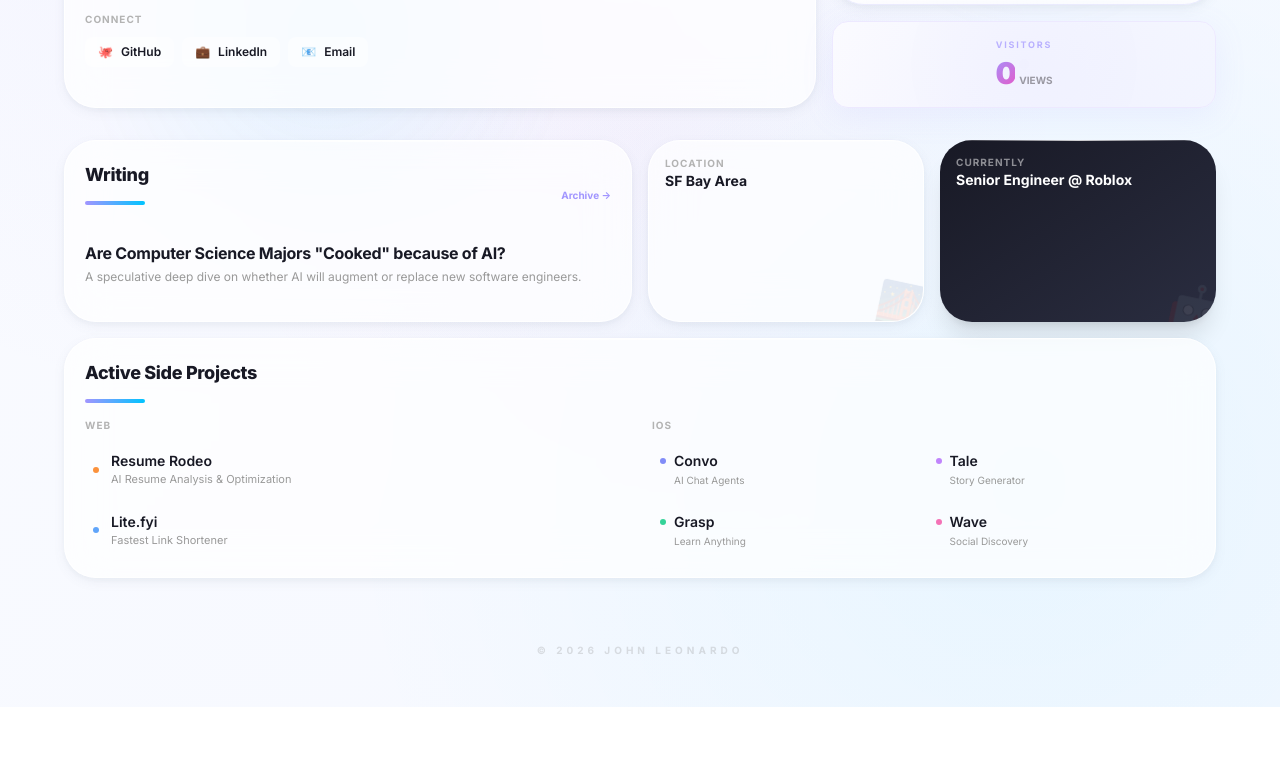
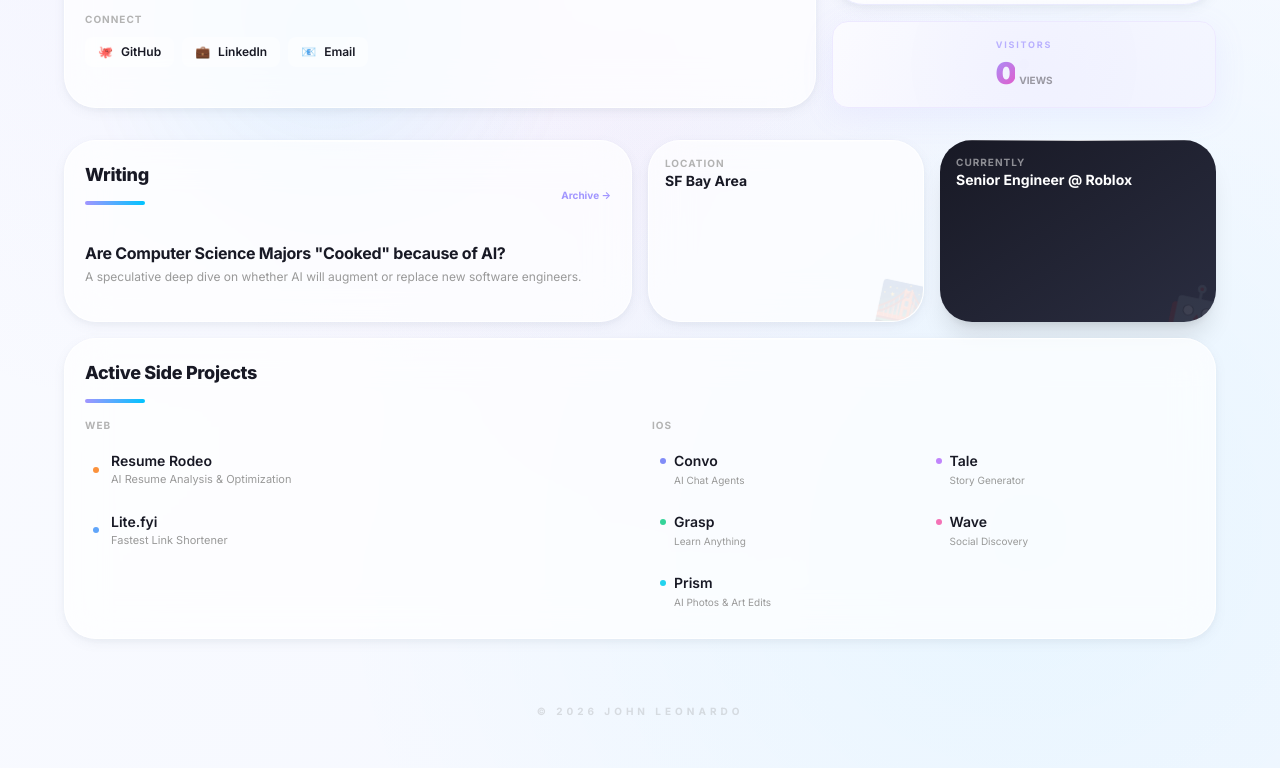
Before and after one commit to jdleo/jdleo-me-latest, a Next.js app: page / in a window 1280 px wide. Shown: the part 422-1190 px from the top of the page. Before the commit the page ends 1129 px from the top, so only its background shows below. Built offline with nearby package versions, Linux system fonts and the light colour scheme; no server answers; the database is empty.

Commit message:
feat: add Prism app to projects list

```diff
--- a/src/app/page.tsx
+++ b/src/app/page.tsx
@@ -244,6 +244,7 @@ export default function Home() {
                                                 { name: 'Tale', desc: 'Story Generator', url: 'https://apps.apple.com/us/app/tale-ai-story-generator/id6753922553?ref=jdleo.me', color: 'bg-purple-400' },
                                                 { name: 'Grasp', desc: 'Learn Anything', url: 'https://apps.apple.com/us/app/grasp-learn-anything-with-ai/id6754008830?ref=jdleo.me', color: 'bg-emerald-400' },
                                                 { name: 'Wave', desc: 'Social Discovery', url: 'https://apps.apple.com/us/app/wave-meet-friends-chat/id6754500401?ref=jdleo.me', color: 'bg-pink-400' },
+                                                { name: 'Prism', desc: 'AI Photos & Art Edits', url: 'https://apps.apple.com/us/app/prism-ai-photos-art-edits/id6757168364?ref=jdleo.me', color: 'bg-cyan-400' },
                                             ].map((app) => (
                                                 <a
                                                     key={app.name}
```
